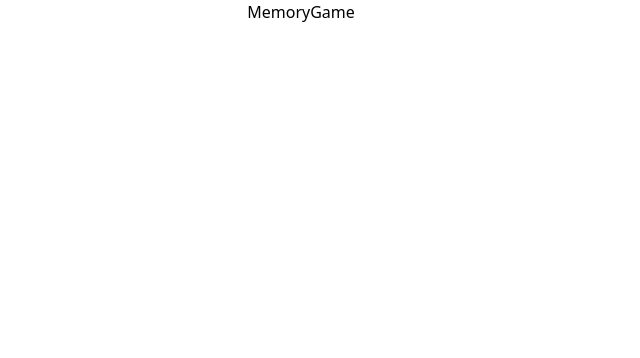
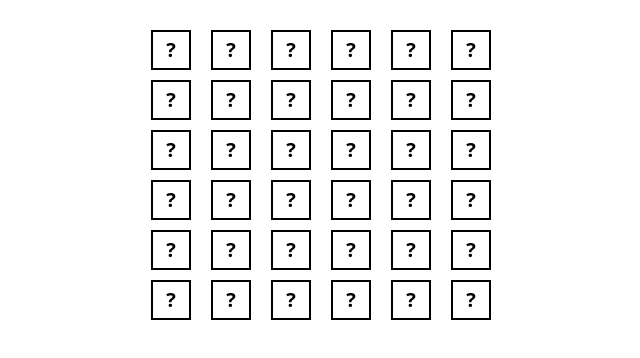
Before and after one commit to ajaykumar-21/Machine-Coding-Questions, a React (Create React App) app: page / in a window 1280 px wide. Shown: the top 358 px of the page, without its empty margins (339-979 px from the left). Built offline with nearby package versions, Linux system fonts and the light colour scheme.

Commit message:
create a grid for memory game component

```diff
--- a/src/components/MemoryGame/MemoryGame.js
+++ b/src/components/MemoryGame/MemoryGame.js
@@ -1,9 +1,31 @@
-import React from 'react'
+import React, { useState } from "react";
+import styles from "./MemoryGame.module.css";
 
 function MemoryGame() {
+  const [cards, setCards] = useState(generateGrid());
+  console.log(cards);
   return (
-    <div>MemoryGame</div>
-  )
+    <div className={styles.gridContainer}>
+      {cards.map(({ id, number, isFlipped }) => (
+        <button key={id} className={styles.cards}>
+          {isFlipped ? number : "?"}
+        </button>
+      ))}
+    </div>
+  );
 }
 
-export default MemoryGame
+export default MemoryGame;
+
+function generateGrid() {
+  const arr = Array.from({ length: 18 }, (_, index) => index + 1);
+  const grid = [...arr, ...arr].sort(() => Math.random() - 0.5);
+  const cards = grid.map((item, index) => {
+    return {
+      id: index,
+      number: item,
+      isFlipped: false,
+    };
+  });
+  return cards;
+}
--- a/src/components/MemoryGame/MemoryGame.module.css
+++ b/src/components/MemoryGame/MemoryGame.module.css
@@ -0,0 +1,15 @@
+.gridContainer {
+  width: 300px;
+  height: 300px;
+  display: grid;
+  grid-template-columns: repeat(6, 60px);
+  margin-top: 30px;
+}
+
+.cards {
+  border: 2px solid black;
+  height: 40px;
+  width: 40px;
+  font-size: 20px;
+  font-weight: 700;
+}
```
